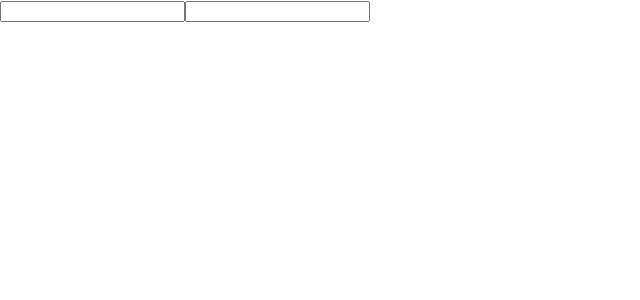
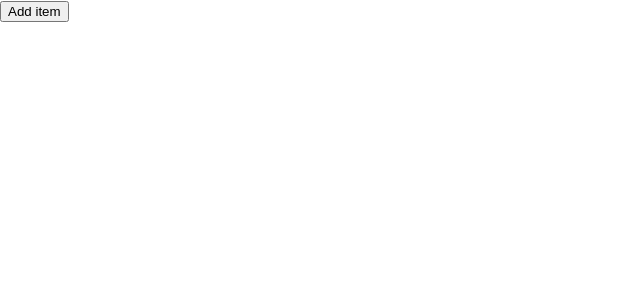
Before and after one commit to hanzalarohan123/Hookspractice, a React (Create React App) app: page / in a window 1280 px wide. Shown: the top 300 px of the page, without its empty margins (0-640 px from the left). Built offline with nearby package versions, Linux system fonts and the light colour scheme.

Commit message:
useState hooks added with more method with spread opertor and array object

```diff
--- a/src/App.js
+++ b/src/App.js
@@ -2,12 +2,12 @@
 import './App.css';
 import Counter from './Components/Counter';
 import HookCounter3 from './Components/HookCounter3';
+import HookCounter4 from './Components/HookCounter4';
 
 function App() {
   return (
     <div >
-      <HookCounter3/>
-
+    <HookCounter4/>
     </div>
   );
 }
--- /dev/null
+++ b/src/Components/HookCounter4.js
@@ -0,0 +1,19 @@
+import React,{useState} from 'react'
+
+function HookCounter4() {
+    const [items,setItems]=useState([])
+    const addItems= ()=>
+    {
+        setItems([...items,{id:items.length,value:Math.floor(Math.random()*10)+1}])
+    }
+  return (
+    <div>
+        <button onClick={addItems}> Add item</button>
+        <ul>
+            {items.map(item=> (<li key={item.id}>{item.value}</li>))}
+        </ul>
+    </div>
+  )
+}
+
+export default HookCounter4
```
